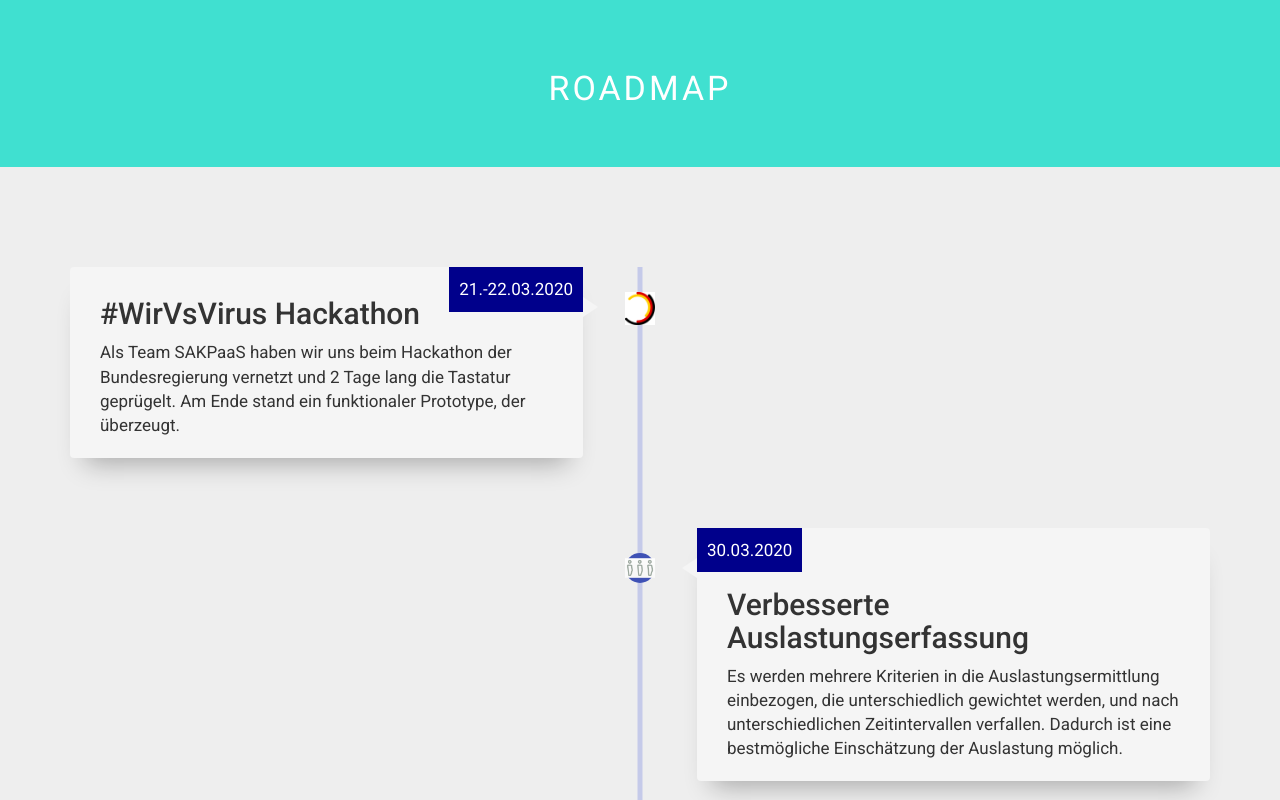
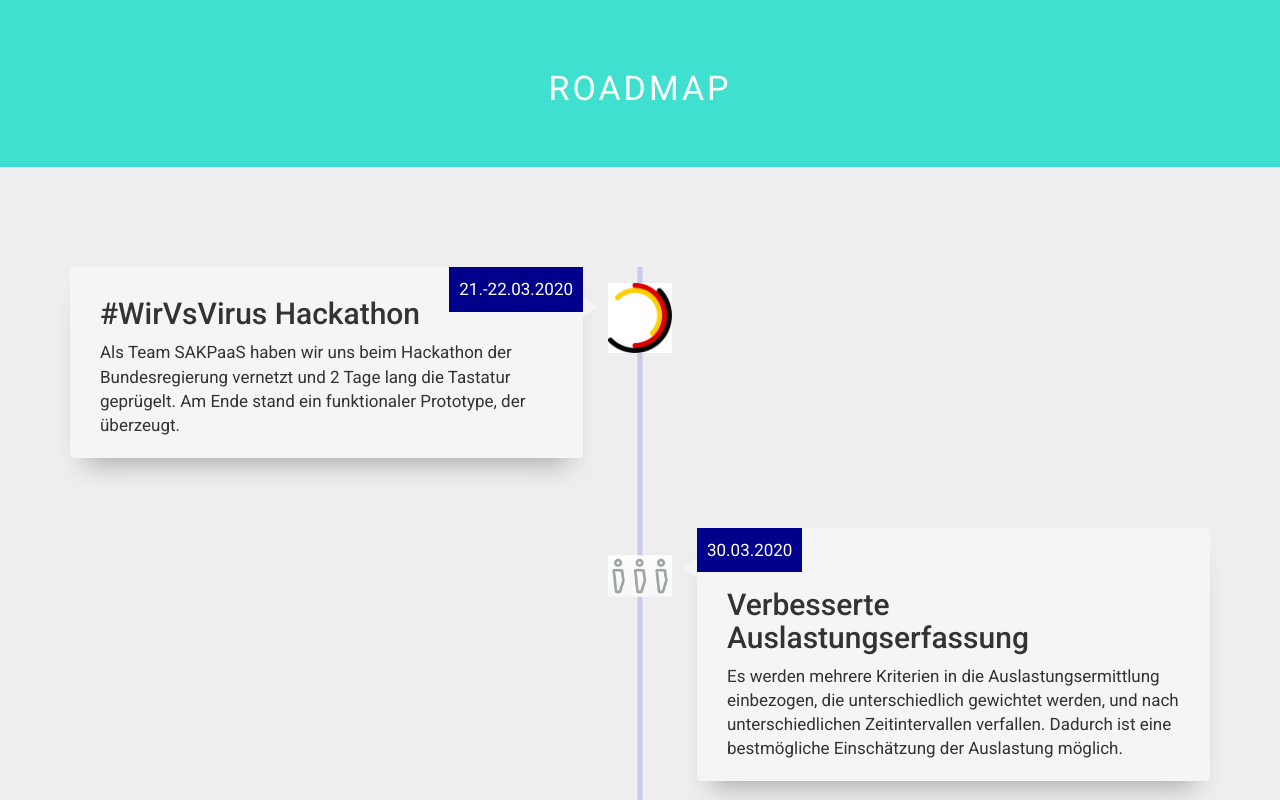
Before and after one commit to happy-hamster/welcome, a plain HTML site: page roadmap.html in a window 1280 px wide. Shown: the top 800 px of the page. Drawn offline with nearby package versions, Linux system fonts and the light colour scheme; a script that the page names is missing.

Commit message:
edited top margin for milestone icons to better fit the arrows

```diff
--- a/roadmap/style.css
+++ b/roadmap/style.css
@@ -105,14 +105,13 @@
 }
 
 .timeline-img {
-  width: 30px;
-  height: 30px;
-  background: #3F51B5;
-  border-radius: 50%;
+  width: 64px;
+  height: 64px;
+  border-radius: 0%;
   position: absolute;
   left: 50%;
-  margin-top: 25px;
-  margin-left: -15px;
+  margin-top: 16px;
+  margin-left: -32px;
 }
 
 a {
```
